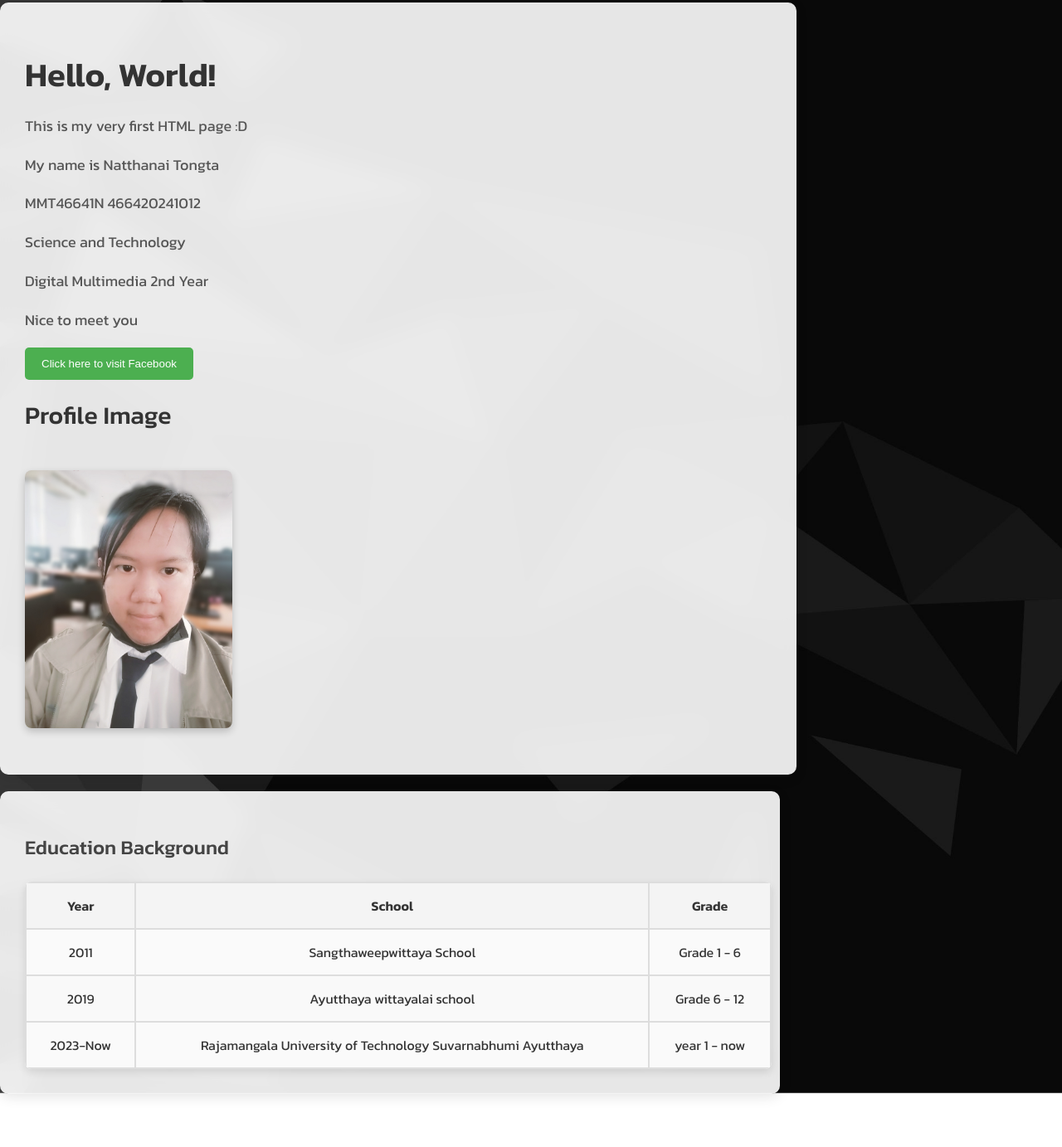
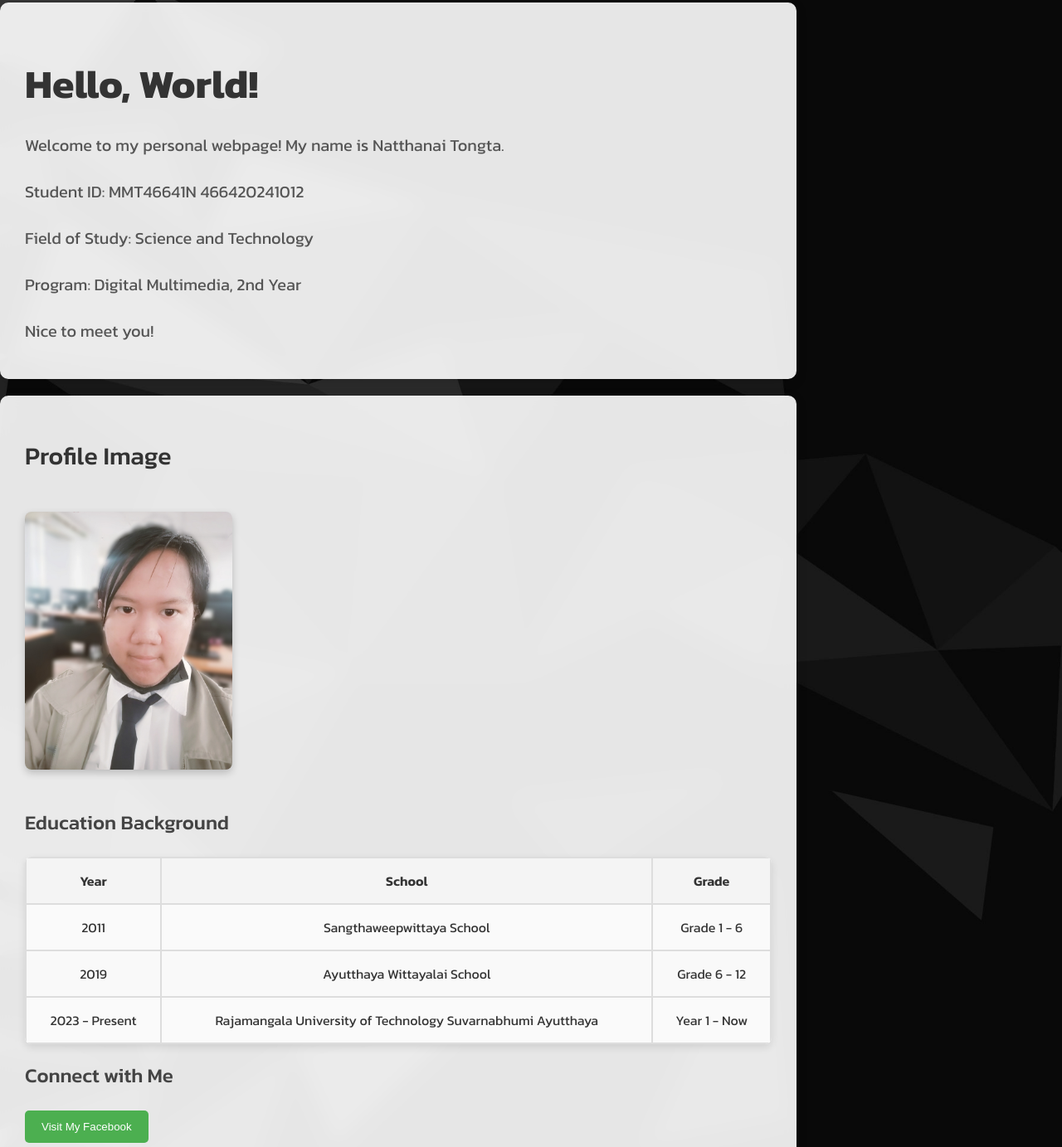
Before and after one commit to Ppmarst/WebpagePub, a plain HTML site: page index.html in a window 1280 px wide. Shown: the part 17-1400 px from the top of the page at 83% size. Before the commit the page ends 1336 px from the top, so only its background shows below. Drawn offline with Linux system fonts and the light colour scheme.

Commit message:
Add files via upload

```diff
--- a/index.html
+++ b/index.html
@@ -4,149 +4,30 @@
 <head>
     <meta charset="UTF-8">
     <meta name="viewport" content="width=device-width, initial-scale=1.0">
+    <link rel="stylesheet" href="style.css">
     <title>Natthanai Tongta</title>
-    <style>
-        @import url('https://fonts.googleapis.com/css2?family=Kanit:wght@300;400;500;600;700&family=Mali:wght@400;500;600&display=swap');
 
-        body {
-            font-family: "Kanit", sans-serif;
-            margin: 0;
-            padding: 0;
-            background: url('878.jpg') no-repeat center center/cover;
-            display: flex;
-            justify-content: center;
-            align-items: flex-start;
-            flex-direction: column;
-            min-height: 100vh;
-            color: #333;
-        }
-
-        .container {
-            width: 90%;
-            max-width: 900px;
-            padding: 30px;
-            background: rgba(255, 255, 255, 0.9);
-            backdrop-filter: blur(10px);
-            border-radius: 10px;
-            box-shadow: 0 4px 15px rgba(0, 0, 0, 0.1);
-            margin-top: 20px;
-            text-align: left;
-        }
-
-        h1 {
-            font-size: 40px;
-            font-weight: 600;
-            color: #333;
-            margin-bottom: 15px;
-        }
-
-        h2 {
-            font-size: 30px;
-            font-weight: 500;
-            margin-top: 20px;
-        }
-
-        h3 {
-            font-size: 24px;
-            font-weight: 500;
-            margin-top: 20px;
-            color: #444;
-        }
-
-        p {
-            font-size: 18px;
-            line-height: 1.6;
-            color: #555;
-            margin-bottom: 10px;
-        }
-
-        button {
-            font-family: "Merriweather", sans-serif;
-            font-weight: 500;
-            background-color: #4CAF50;
-            color: #fff;
-            border: none;
-            padding: 12px 20px;
-            border-radius: 5px;
-            cursor: pointer;
-            transition: background-color 0.3s;
-        }
-
-        button:hover {
-            background-color: #45a049;
-        }
-
-        img {
-            width: 250px;
-            height: auto;
-            margin: 20px 0;
-            border-radius: 8px;
-            box-shadow: 0 4px 10px rgba(0, 0, 0, 0.2);
-        }
-
-        table {
-            width: 100%;
-            border-collapse: collapse;
-            margin-top: 20px;
-            background-color: #fff;
-            border-radius: 8px;
-            overflow: hidden;
-            box-shadow: 0 4px 10px rgba(0, 0, 0, 0.1);
-        }
-
-        th, td {
-            padding: 15px;
-            text-align: center;
-            border: 2px solid #ddd;
-        }
-
-        th {
-            background-color: #f4f4f4;
-            font-weight: 600;
-        }
-
-        td {
-            background-color: #fafafa;
-        }
-
-        tr:nth-child(even) td {
-            background-color: #f9f9f9;
-        }
-
-        tr:hover td {
-            background-color: #f1f1f1;
-        }
-
-        /* ScrollableContent */
-        .content {
-            max-height: 80vh;
-            overflow-y: auto;
-            padding-right: 10px;
-        }
-    </style>
 </head>
 
 <body>
-    <div class="container">
+    <main class="container">
+    <header>
         <h1>Hello, World!</h1>
-        <p>This is my very first HTML page :D</p>
-        <p>My name is Natthanai Tongta</p>
-        <p>MMT46641N 466420241012</p>
-        <p>Science and Technology</p>
-        <p>Digital Multimedia 2nd Year</p>
-        <p>Nice to meet you</p>
+        <p>Welcome to my personal webpage! My name is Natthanai Tongta.</p>
+        <p>Student ID: MMT46641N 466420241012</p>
+        <p>Field of Study: Science and Technology</p>
+        <p>Program: Digital Multimedia, 2nd Year</p>
+        <p>Nice to meet you!</p>
+    </header>
+</main>
 
-        <p>
-            <a href="https://www.facebook.com/Basepl4te" target="_blank">
-                <button>Click here to visit Facebook</button>
-            </a>
-        </p>
+    <main class="container">
+        <section>
+            <h2>Profile Image</h2>
+            <img src="Ngta.jpg" alt="A portrait of Natthanai Tongta" loading="lazy" class="profile-image">
+        </section>
 
-        <h2>Profile Image</h2>
-        <img src="Ngta.jpg" alt="My picture">
-    </div>
-
-    <div class="container content">
+        <section>
             <h3>Education Background</h3>
             <table>
                 <thead>
@@ -164,17 +45,30 @@
                     </tr>
                     <tr>
                         <td>2019</td>
-                    <td>Ayutthaya wittayalai school</td>
-                    <td>Grade 6 - 12 </td>
+                        <td>Ayutthaya Wittayalai School</td>
+                        <td>Grade 6 - 12</td>
                     </tr>
                     <tr>
-                    <td>2023-Now</td>
+                        <td>2023 - Present</td>
                         <td>Rajamangala University of Technology Suvarnabhumi Ayutthaya</td>
-                    <td>year 1 - now </td>
+                        <td>Year 1 - Now</td>
                     </tr>
                 </tbody>
             </table>
-    </div>
+        </section>
+
+        <section>
+            <h3>Connect with Me</h3>
+            <p>
+                <a href="https://www.facebook.com/Basepl4te" target="_blank" rel="noopener noreferrer">
+                    <button class="connect-button">Visit My Facebook</button>
+                </a>
+            </p>
+        </section>
+    </main>
+
+
+    <script src="script.js"></script>
 </body>
 
 </html>
--- /dev/null
+++ b/style.css
@@ -0,0 +1,142 @@
+
+@import url('https://fonts.googleapis.com/css2?family=Kanit:wght@300;400;500;600;700&family=Mali:wght@400;500;600&display=swap');
+
+body {
+    font-family: "Kanit", sans-serif;
+    margin: 0;
+    padding: 0;
+    background: url('878.jpg') no-repeat center center/cover;
+    display: flex;
+    justify-content: center;
+    align-items: flex-start;
+    flex-direction: column;
+    min-height: 100vh;
+    color: #333;
+}
+
+.container {
+    width: 90%;
+    max-width: 900px;
+    padding: 30px;
+    background: rgba(255, 255, 255, 0.9);
+    backdrop-filter: blur(10px);
+    border-radius: 10px;
+    box-shadow: 0 4px 15px rgba(0, 0, 0, 0.1);
+    margin-top: 20px;
+    text-align: left;
+}
+
+h1 {
+    font-size: 48px;
+    font-weight: 700;
+    color: #333;
+    margin-bottom: 15px;
+}
+
+h2 {
+    font-size: 30px;
+    font-weight: 500;
+    margin-top: 20px;
+}
+
+h3 {
+    font-size: 24px;
+    font-weight: 500;
+    margin-top: 20px;
+    color: #444;
+}
+
+p {
+    font-size: 20px;
+    line-height: 1.8;
+    color: #555;
+    margin-bottom: 10px;
+}
+
+button {
+    font-family: "Merriweather", sans-serif;
+    font-weight: 500;
+    background-color: #4CAF50;
+    color: #fff;
+    border: none;
+    padding: 12px 20px;
+    border-radius: 5px;
+    cursor: pointer;
+    transition: background-color 0.3s;
+}
+
+button:hover {
+    background-color: #45a049;
+}
+
+img {
+    width: 250px;
+    height: auto;
+    margin: 20px 0;
+    border-radius: 8px;
+    box-shadow: 0 4px 10px rgba(0, 0, 0, 0.2);
+}
+
+table {
+    width: 100%;
+    border-collapse: collapse;
+    margin-top: 20px;
+    background-color: #fff;
+    border-radius: 8px;
+    overflow: hidden;
+    box-shadow: 0 4px 10px rgba(0, 0, 0, 0.1);
+}
+
+th, td {
+    padding: 15px;
+    text-align: center;
+    border: 2px solid #ddd;
+}
+
+th {
+    background-color: #f4f4f4;
+    font-weight: 600;
+}
+
+td {
+    background-color: #fafafa;
+}
+
+tr:nth-child(even) td {
+    background-color: #f9f9f9;
+}
+
+tr:hover td {
+    background-color: #f1f1f1;
+}
+
+/* ScrollableContent */
+.content {
+    max-height: 80vh;
+    overflow-y: auto;
+    padding-right: 10px;
+}
+
+.profile-image {
+    width: 250px;
+    height: auto;
+    margin: 20px 0;
+    border-radius: 8px;
+    box-shadow: 0 4px 10px rgba(0, 0, 0, 0.2);
+}
+
+.connect-button {
+    font-family: "Merriweather", sans-serif;
+    font-weight: 500;
+    background-color: #4CAF50;
+    color: #fff;
+    border: none;
+    padding: 12px 20px;
+    border-radius: 5px;
+    cursor: pointer;
+    transition: background-color 0.3s;
+}
+
+.connect-button:hover {
+    background-color: #45a049;
+}
```
Lines whose indentation alone changed are shown as unchanged.
